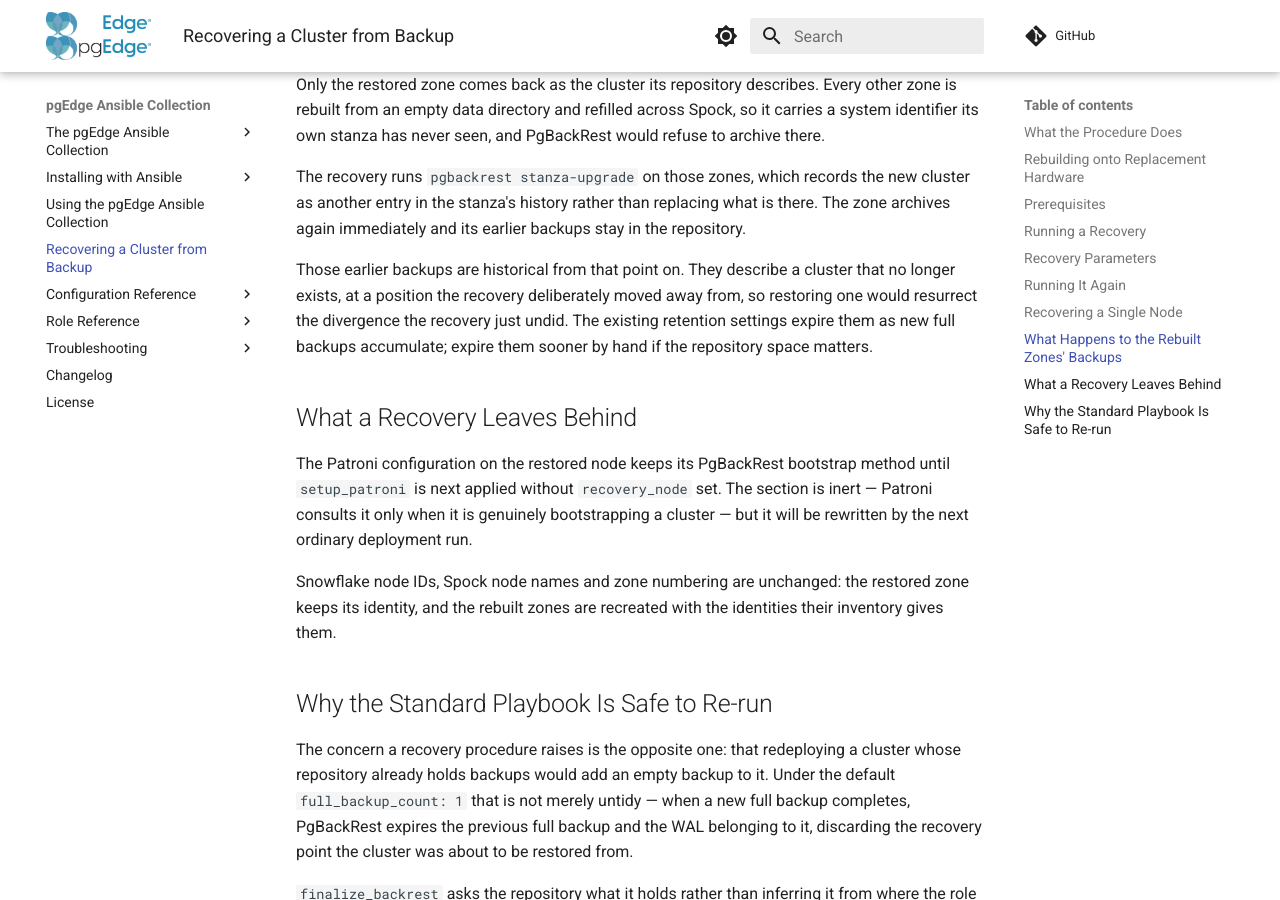
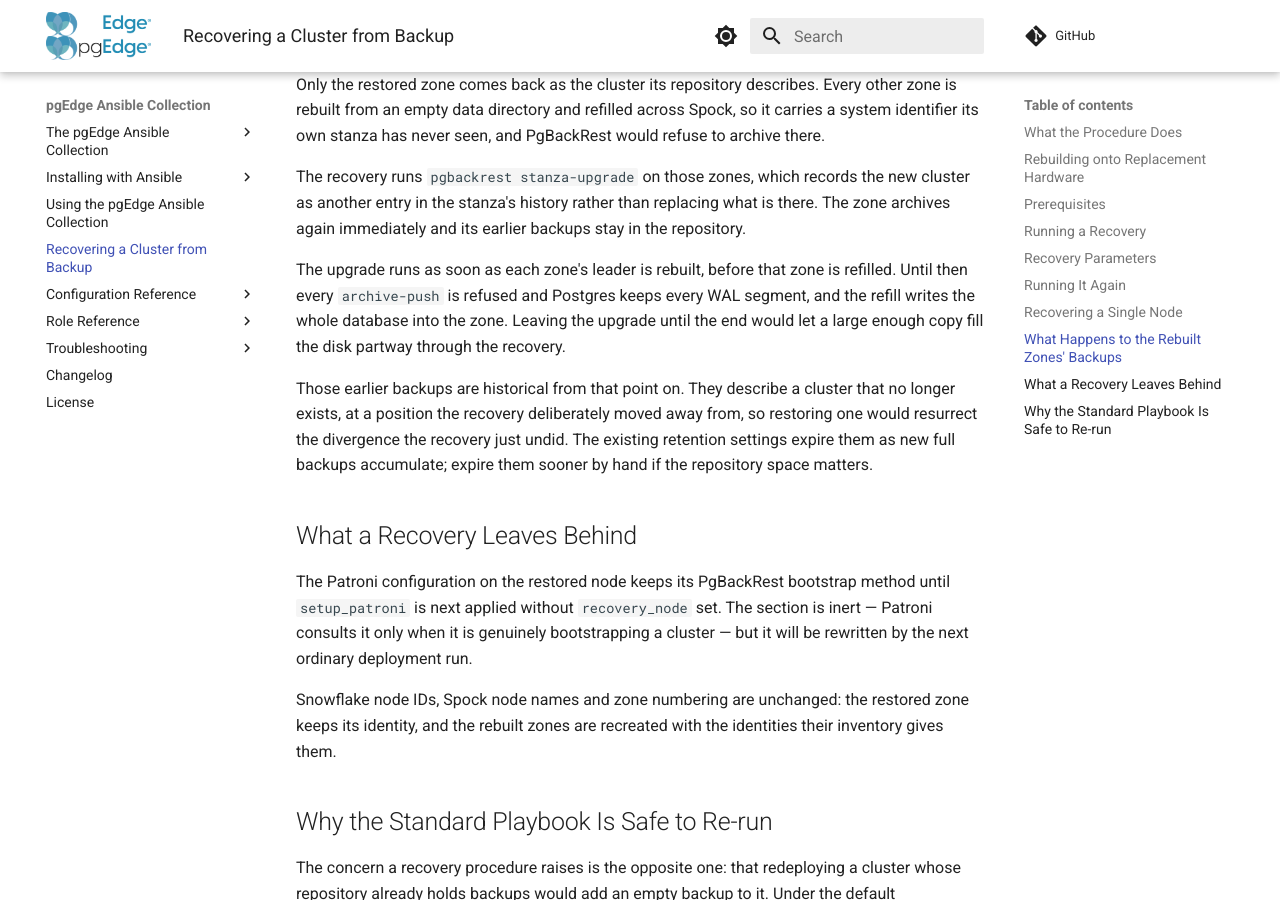
Before and after one commit to pgEdge/pgedge-ansible, an MkDocs documentation site: the page built from docs/recovery.md, in a window 1280 px wide and 900 px high, scrolled down 5255 px. Built offline with MkDocs 1.6.1 and Material for MkDocs 9.7.7, drawn with Linux system fonts in a browser that asks for light colours; comment, search, counter and statistics services are not loaded; some of the changed text lies outside the part shown.

Commit message:
Upgrade rebuilt zones' stanzas before refilling them
Until stanza-upgrade records a rebuilt zone's new system identifier,
every archive-push is refused and pg_wal keeps every segment. Running it
at the end let the full Spock copy accumulate there, enough to fill the
disk on a large database. It now runs in its own play straight after
rebuild_zone, when each rebuilt leader is already up.

Co-Authored-By: Claude Opus 5.5 (1M context) <noreply@anthropic.com>

```diff
--- a/docs/recovery.md
+++ b/docs/recovery.md
@@ -37,12 +37,13 @@ The procedure runs in this order:
    node entries, every subscription, and the replication origins behind them.
 6. Rebuild every other zone's leader as an empty cluster, exactly as a first
    deployment would.
-7. Subscribe each rebuilt zone to the restored one with structure and data
+7. Record each rebuilt zone's new cluster in its stanza with
+   `pgbackrest stanza-upgrade`, so the zone can archive again before the copy
+   in the next step fills its `pg_wal`.
+8. Subscribe each rebuilt zone to the restored one with structure and data
    synchronization, and wait for the copy to finish.
-8. Build the rest of the subscription mesh with `setup_pgedge`, then rebuild
+9. Build the rest of the subscription mesh with `setup_pgedge`, then rebuild
    every replica from its own zone's leader.
-9. Record each rebuilt zone's new cluster in its stanza with
-   `pgbackrest stanza-upgrade`, so the zone can archive again.
 10. Re-establish the backup schedule with `finalize_backrest`, which takes a backup
     only if the repository has none — so the recovery point survives the
     recovery.
@@ -219,6 +220,12 @@ new cluster as another entry in the stanza's history rather than replacing what
 is there. The zone archives again immediately and its earlier backups stay in
 the repository.
 
+The upgrade runs as soon as each zone's leader is rebuilt, before that zone is
+refilled. Until then every `archive-push` is refused and Postgres keeps every
+WAL segment, and the refill writes the whole database into the zone. Leaving
+the upgrade until the end would let a large enough copy fill the disk partway
+through the recovery.
+
 Those earlier backups are historical from that point on. They describe a cluster
 that no longer exists, at a position the recovery deliberately moved away from,
 so restoring one would resurrect the divergence the recovery just undid. The
```
Also changed, not shown: docs/CHANGELOG.md (+4 -1 lines), docs/roles/recover_cluster.md (+5 -1 lines), 1 other file.
